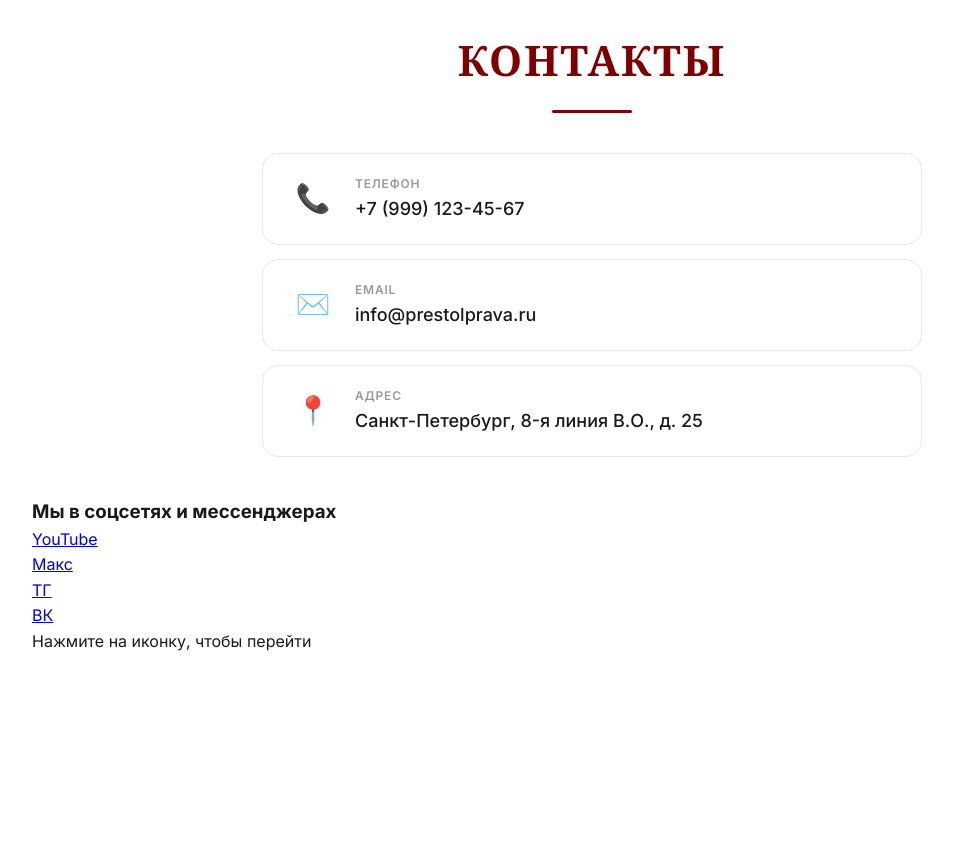
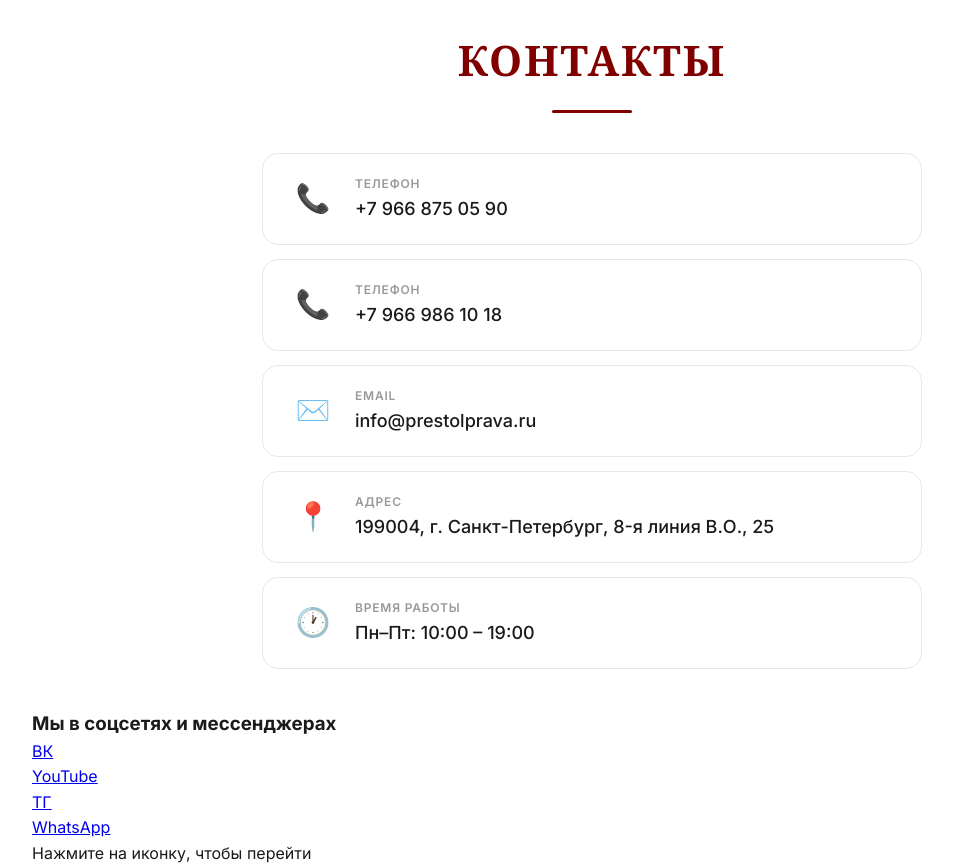
Before and after one commit to Anisia-AD/Gusev, a Django app: page /contacts/ in a window 1280 px wide. Shown: the part 142-1009 px from the top of the page, without its empty margins (48-1001 px from the left). Before the commit the page ends 793 px from the top, so only its background shows below. Run offline with Django 5.2, Linux system fonts and the light colour scheme; some web fonts are replaced.

Commit message:
Update contacts.html

```diff
--- a/core/templates/core/contacts.html
+++ b/core/templates/core/contacts.html
@@ -4,12 +4,20 @@
     <h1 class="page-title">КОНТАКТЫ</h1>
 
     <div class="contacts-wrapper">
-        <!-- Телефон -->
+        <!-- Телефоны -->
         <div class="contact-card">
             <div class="contact-icon">📞</div>
             <div class="contact-info">
                 <div class="contact-label">Телефон</div>
-                <a href="tel:+79991234567" class="contact-value">+7 (999) 123-45-67</a>
+                <a href="tel:+79668750590" class="contact-value">+7 966 875 05 90</a>
+            </div>
+        </div>
+
+        <div class="contact-card">
+            <div class="contact-icon">📞</div>
+            <div class="contact-info">
+                <div class="contact-label">Телефон</div>
+                <a href="tel:+79669861018" class="contact-value">+7 966 986 10 18</a>
             </div>
         </div>
 
@@ -27,7 +35,16 @@
             <div class="contact-icon">📍</div>
             <div class="contact-info">
                 <div class="contact-label">Адрес</div>
-                <div class="contact-value">Санкт-Петербург, 8-я линия В.О., д. 25</div>
+                <div class="contact-value">199004, г. Санкт-Петербург, 8-я линия В.О., 25</div>
+            </div>
+        </div>
+
+        <!-- Время работы -->
+        <div class="contact-card">
+            <div class="contact-icon">🕐</div>
+            <div class="contact-info">
+                <div class="contact-label">Время работы</div>
+                <div class="contact-value">Пн–Пт: 10:00 – 19:00</div>
             </div>
         </div>
     </div>
@@ -36,24 +53,24 @@
     <div class="social-section">
         <h3 class="social-title">Мы в соцсетях и мессенджерах</h3>
         <div class="social-grid-modern">
-            <a href="#" class="social-link">
+            <a href="#" class="social-link" target="_blank">
+                <div class="social-icon-circle">
+                    <span class="social-icon-text">ВК</span>
+                </div>
+            </a>
+            <a href="#" class="social-link" target="_blank">
                 <div class="social-icon-circle">
                     <span class="social-icon-text">YouTube</span>
                 </div>
             </a>
-            <a href="#" class="social-link">
-                <div class="social-icon-circle">
-                    <span class="social-icon-text">Макс</span>
-                </div>
-            </a>
-            <a href="#" class="social-link">
+            <a href="#" class="social-link" target="_blank">
                 <div class="social-icon-circle">
                     <span class="social-icon-text">ТГ</span>
                 </div>
             </a>
-            <a href="#" class="social-link">
+            <a href="#" class="social-link" target="_blank">
                 <div class="social-icon-circle">
-                    <span class="social-icon-text">ВК</span>
+                    <span class="social-icon-text">WhatsApp</span>
                 </div>
             </a>
         </div>
```
